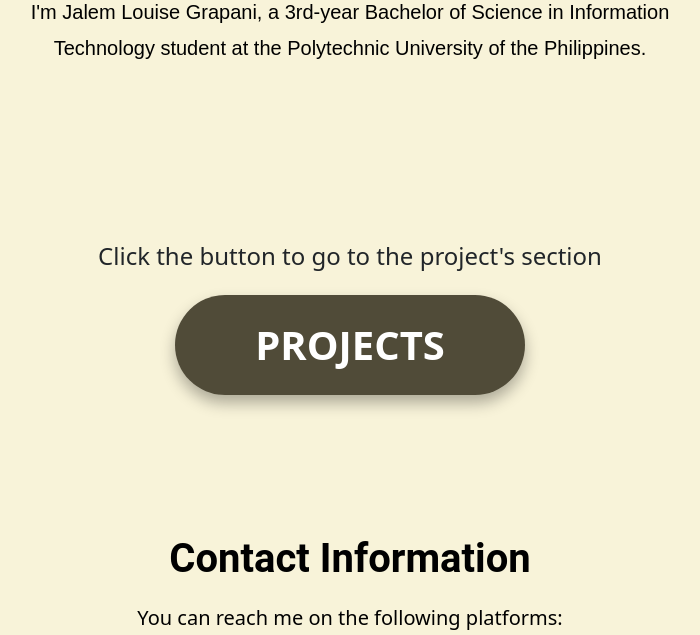
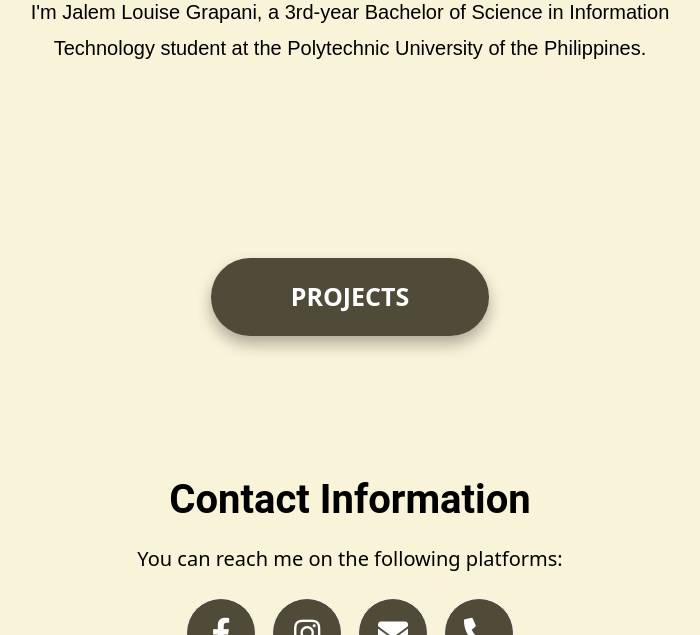
Before and after one commit to jalemgrapani/jalemgrapani.github.io, a PHP site: page / in a window 1280 px wide. Shown: the part 962-1597 px from the top of the page, without its empty margins (290-990 px from the left). Run offline with PHP 8.4, Linux system fonts and the light colour scheme.

Commit message:
Minor changes

```diff
--- a/homepage.css
+++ b/homepage.css
@@ -325,7 +325,7 @@
  }
 
  .projectButton {
-     font-size: 40px;
+     font-size: 25px;
      padding: 20px 80px;
      border-radius: 999px;
      background-color: #504B38;
--- a/index.html
+++ b/index.html
@@ -61,8 +61,7 @@
 
     <div class="container" id="projects">
         <div class="row">
-            <div class="col text-center">
-                <h4>Click the button to go to the project's section</h4>
+            <div class="col text-center my-auto">
                 <a href="WebDev/index.html">
                     <button class="projectButton mt-3">PROJECTS</button>
                 </a>
```
